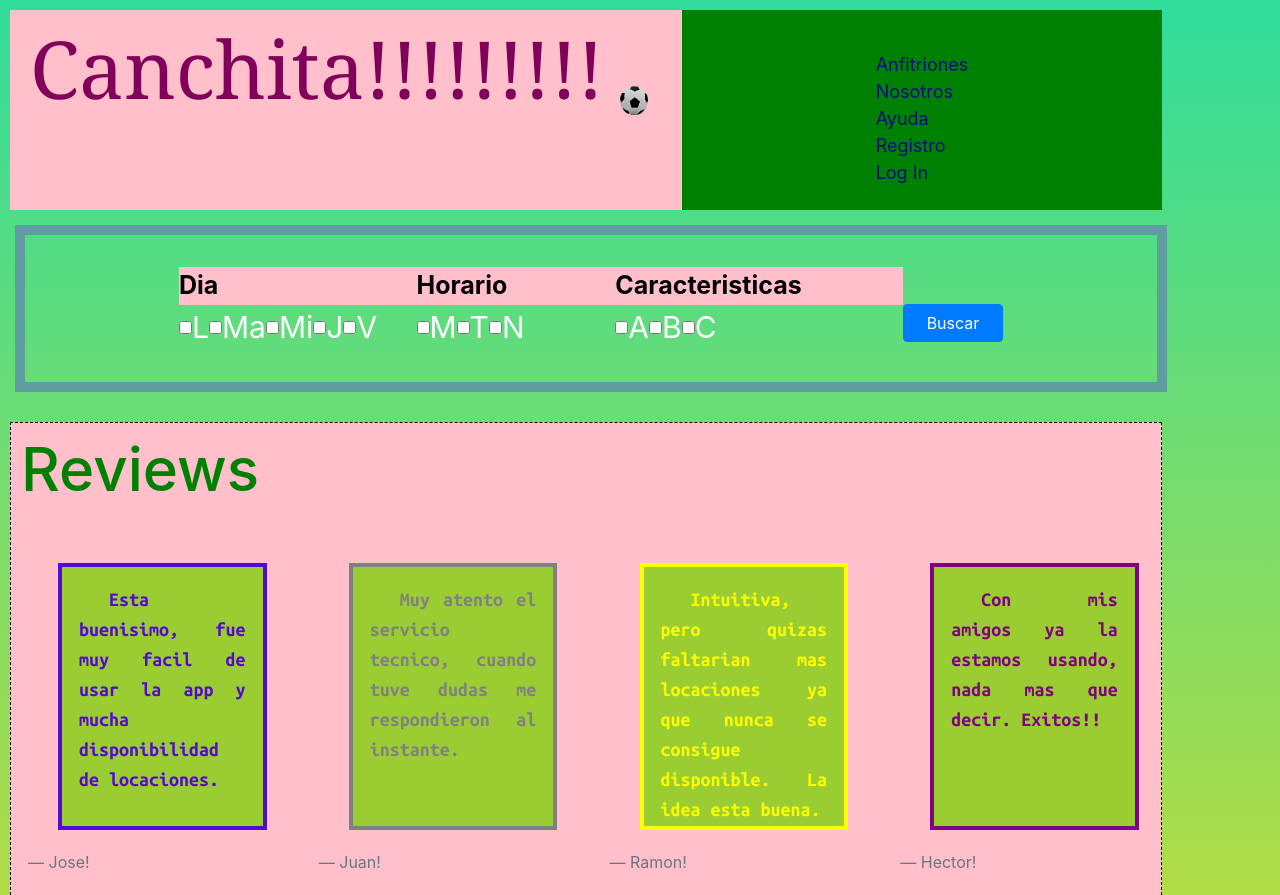
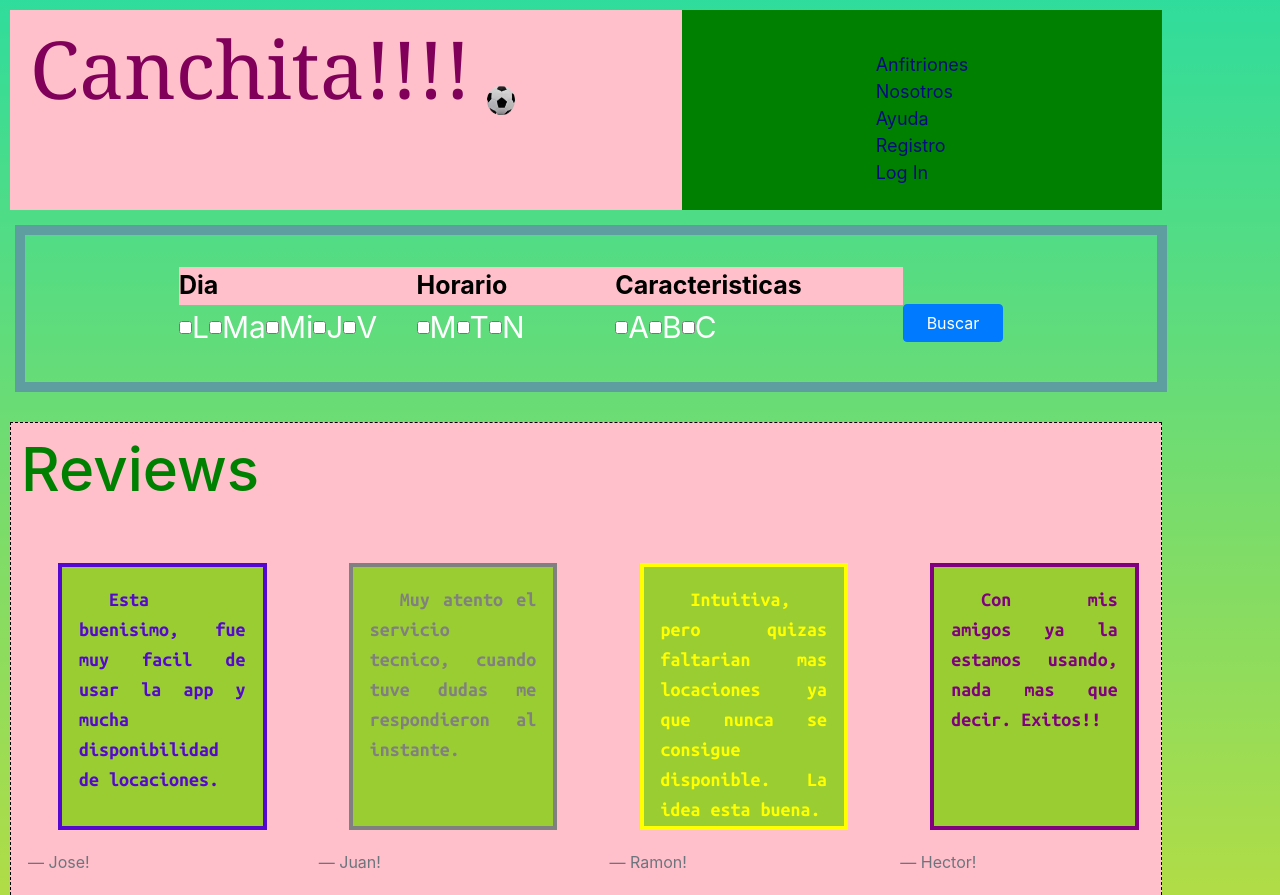
Before and after one commit to MatiGrinberg/Canchita_Grinberg, a website: page index.html in a window 1280 px wide. Shown: the top 895 px of the page. Drawn offline with nearby package versions, Linux system fonts and the light colour scheme; a web font is replaced by a local one.

```diff
--- a/index.html
+++ b/index.html
@@ -23,7 +23,7 @@
         <!-- primera seccion de arriba de todo  -->
         <header>
             <div class="header">
-                <h1 class="header__h1"><a class="header__h1__link" href="index.html">Canchita!!!!!!!!!</a></h1>
+                <h1 class="header__h1"><a class="header__h1__link" href="index.html">Canchita!!!!</a></h1>
                 <a href="index.html"><img class="header__img" src="assets/Pelota_Logo.jpg" alt="Logo"></a>
                 <!-- menu con links -->
                 <nav class="col-md-12 col-lg-5">
```
